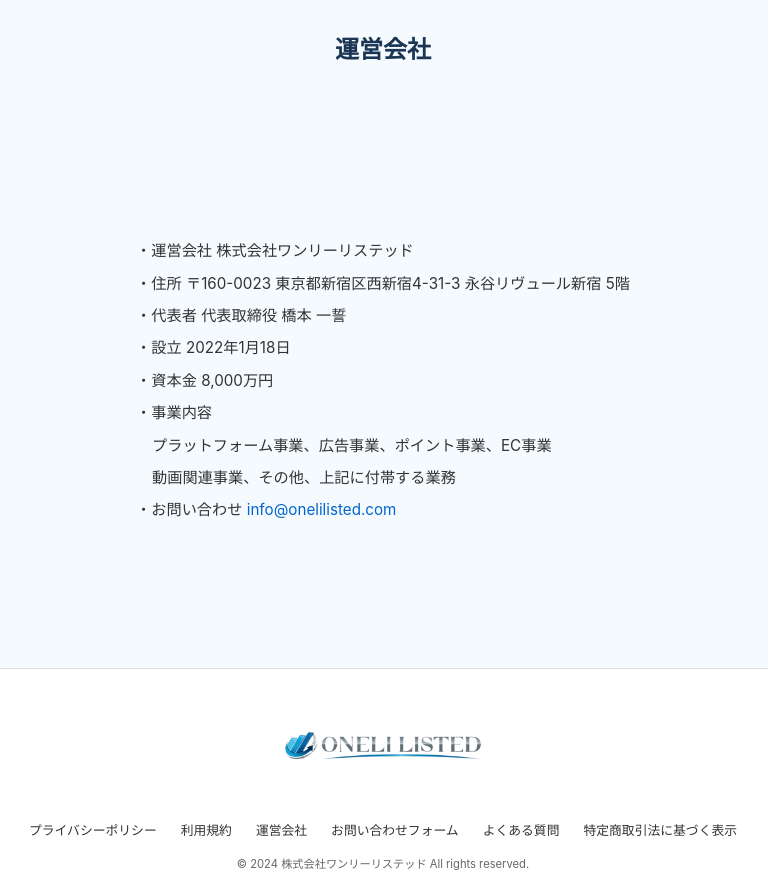
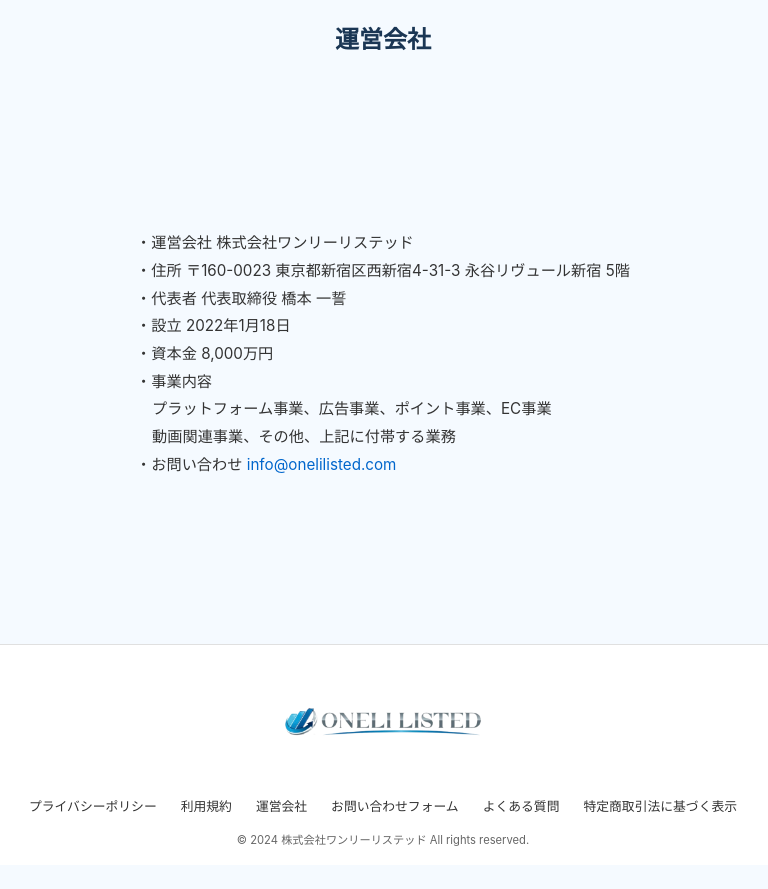
Before and after one commit to rui0608/mirrored-screen-clone, a React (Vite) app: page /company in a window 1280 px wide. Shown: the whole page, without its empty margins (257-1025 px from the left). After the commit the page ends 865 px from the top, so only its background shows below. Built offline with nearby package versions, Linux system fonts and the light colour scheme.

Commit message:
Refactor: Adjust spacing in the layout

```diff
--- a/src/styles/styles.css
+++ b/src/styles/styles.css
@@ -14,13 +14,13 @@ body {
 
 /* Header styles */
 .header {
-  padding: 1rem 1.5rem;
+  padding: 0.75rem 1.5rem;
   text-align: center;
   display: flex;
   align-items: center;
   justify-content: center;
-  min-height: 100px;
-  margin-bottom: 0.5rem; /* Reduced bottom margin */
+  min-height: 80px;
+  margin-bottom: 0.25rem;
 }
 
 .header-title {
@@ -37,7 +37,7 @@ body {
 }
 
 .main-content.company-content {
-  padding-top: 1rem; /* Reduced top padding */
+  padding-top: 0.5rem;
 }
 
 .card {
@@ -62,17 +62,17 @@ body {
 }
 
 .company-info-content {
-  line-height: 1.5;
+  line-height: 1.4;
   color: #333;
 }
 
 .company-info-content p {
-  margin: 0.6rem 0;
+  margin: 0.4rem 0;
   font-size: 0.95rem;
 }
 
 .company-info-content p:first-child {
-  margin-top: 0.25rem; /* Reduced top margin for first paragraph */
+  margin-top: 0.1rem;
 }
 
 .company-paragraph {
```
